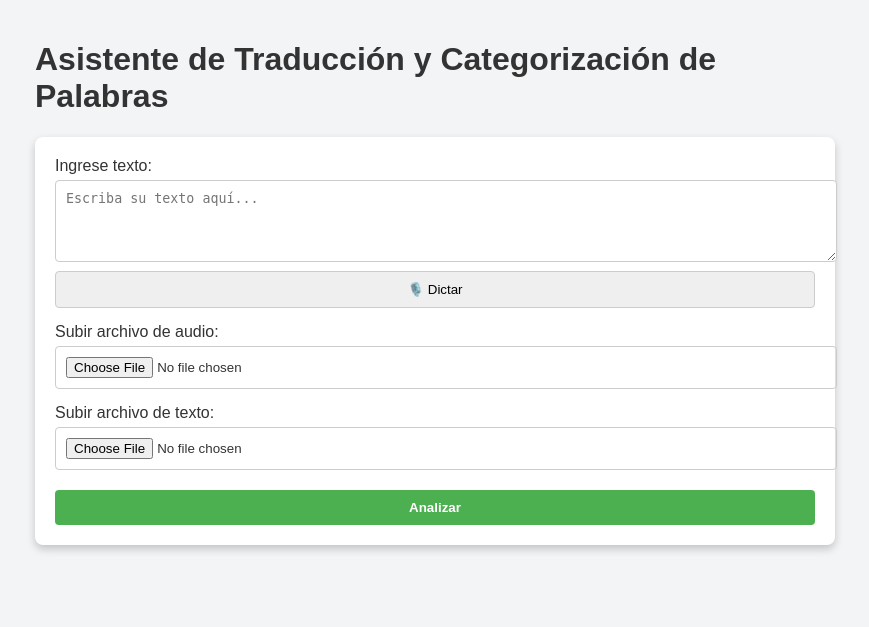
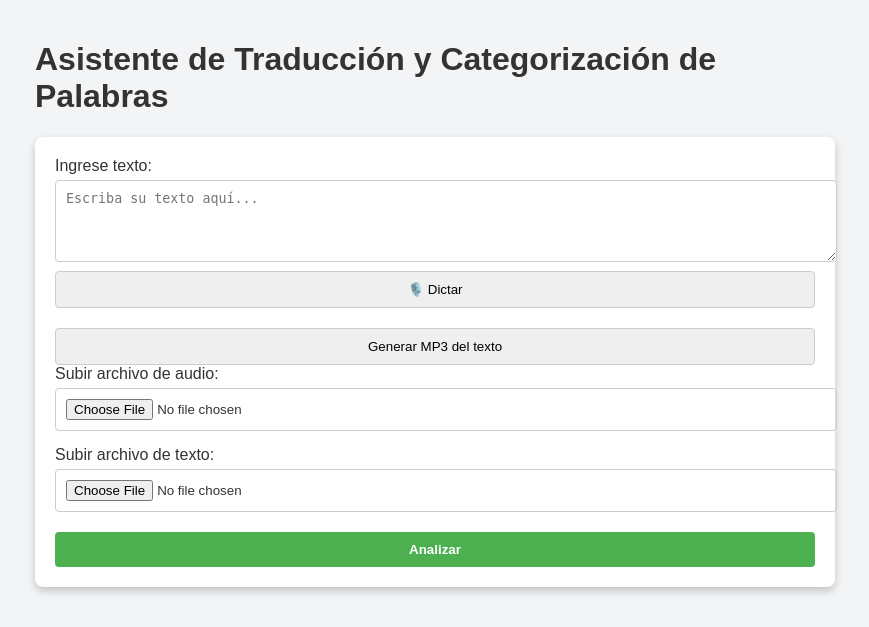
Before and after one commit to alediaz1985/analisis_linguistico, a Django app: page / in a window 1280 px wide. Shown: the top 627 px of the page, without its empty margins (205-1074 px from the left). Run offline with Django 4.2, Linux system fonts and the light colour scheme.

Commit message:
nuevas actualizaciones

```diff
--- a/asistente/templates/asistente/analizar.html
+++ b/asistente/templates/asistente/analizar.html
@@ -17,6 +17,10 @@
                 <textarea id="texto" name="texto" rows="4" cols="50" placeholder="Escriba su texto aquí..."></textarea>
                 <button type="button" onclick="activarDictado()">🎙️ Dictar</button>
             </div>
+
+            <!-- Botón para generar el archivo MP3 -->
+            <button type="button" class="generate-audio-btn" onclick="generarAudio()">Generar MP3 del texto</button>
+            <div id="audio-link" class="audio-link"></div> <!-- Aquí aparecerá el enlace para descargar el MP3 -->
 
             <div class="input-group">
                 <label for="audio">Subir archivo de audio:</label>
@@ -50,6 +54,15 @@
                     <h3>Texto Analizado</h3>
                     <p><strong>Original:</strong> {{ resultado.texto }}</p>
                     <p><strong>Traducido:</strong> {{ resultado.texto_traducido }}</p>
+                </div>
+
+                <div class="result-section">
+                    <h3>Frecuencia de Palabras</h3>
+                    <ul class="frequency-list">
+                        {% for palabra, cantidad in resultado.frecuencia_palabras %}
+                            <li><strong>{{ palabra }}:</strong> {{ cantidad }}</li>
+                        {% endfor %}
+                    </ul>
                 </div>
 
                 <div class="result-section">
@@ -93,6 +106,32 @@
             };
             recognition.start();
         }
+
+        function generarAudio() {
+            const texto = document.getElementById("texto").value;
+            if (!texto) {
+                alert("Por favor, ingrese texto antes de generar el audio.");
+                return;
+            }
+
+            fetch("{% url 'generar_audio_mp3' %}", {
+                method: "POST",
+                headers: {
+                    "Content-Type": "application/x-www-form-urlencoded",
+                    "X-CSRFToken": "{{ csrf_token }}",
+                },
+                body: `texto=${encodeURIComponent(texto)}`
+            })
+            .then(response => response.text())
+            .then(data => {
+                const audioLinkDiv = document.getElementById("audio-link");
+                audioLinkDiv.innerHTML = `<a href="/${data}" target="_blank">Reproducir o Descargar MP3</a>`;
+            })
+            .catch(error => {
+                console.error("Error al generar el audio:", error);
+                alert("Hubo un error al intentar generar el archivo de audio.");
+            });
+        }
     </script>
 </body>
 </html>
--- a/asistente/urls.py
+++ b/asistente/urls.py
@@ -4,4 +4,5 @@ from . import views
 urlpatterns = [
     path('', views.analizar, name='analizar'),
     #path('historial/', views.historial, name='historial'),
+    path('generar_audio_mp3/', views.generar_audio_mp3, name='generar_audio_mp3'),
 ]
--- a/asistente/views.py
+++ b/asistente/views.py
@@ -1,12 +1,16 @@
 import os
-import re  # Asegúrate de que el módulo re esté importado
+import re
 import spacy
 from django.shortcuts import render
 import speech_recognition as sr
 from pydub import AudioSegment
 from googletrans import Translator
+from collections import Counter
 
-# Inicializar el modelo de spacy para español y el traductor de Google
+from gtts import gTTS
+from django.http import HttpResponse
+
+# Inicializar el modelo de spaCy para español y el traductor de Google
 nlp = spacy.load("es_core_news_sm")
 translator = Translator()
 
@@ -50,7 +54,7 @@ def traducir_texto(texto, dest='en'):
     except Exception:
         return texto
 
-# Clasificación de palabras en función de su tipo gramatical usando Spacy
+# Clasificación de palabras en función de su tipo gramatical usando spaCy
 def clasificar_palabras_por_tipo(texto):
     doc = nlp(texto)
     clasificacion = {
@@ -61,7 +65,14 @@ def clasificar_palabras_por_tipo(texto):
     }
     return clasificacion
 
-# Vista principal para traducción y categorización de palabras
+# Contar la frecuencia de cada palabra en el texto
+def contar_frecuencia_palabras(texto):
+    doc = nlp(texto.lower())
+    palabras = [token.text for token in doc if not token.is_punct and not token.is_stop]
+    frecuencia = Counter(palabras).most_common()
+    return frecuencia
+
+# Vista principal para traducción, categorización y frecuencia de palabras
 def analizar(request):
     resultado = {}
     pasos = []  # Lista de pasos a mostrar en la interfaz
@@ -98,4 +109,33 @@ def analizar(request):
         resultado['clasificacion'] = clasificacion
         pasos.append("Clasificación de palabras completada.")
 
+        # Paso 4: Contar Frecuencia de Palabras
+        frecuencia_palabras = contar_frecuencia_palabras(texto)
+        resultado['frecuencia_palabras'] = frecuencia_palabras
+        pasos.append("Conteo de frecuencia de palabras completado.")
+
     return render(request, 'asistente/analizar.html', {'resultado': resultado, 'pasos': pasos})
+
+#generar audio mp3
+
+# Nueva vista para generar el archivo de audio
+def generar_audio_mp3(request):
+    texto = request.POST.get("texto", "")
+    if not texto:
+        return HttpResponse("No se ha proporcionado texto para generar el audio.", status=400)
+
+    # Ruta para el archivo MP3 en la carpeta estática
+    ruta_audio = 'static/asistente/audio/'
+    archivo_mp3 = os.path.join(ruta_audio, 'texto_generado.mp3')
+
+    # Crear la carpeta si no existe
+    if not os.path.exists(ruta_audio):
+        os.makedirs(ruta_audio)
+
+    # Generar el archivo de audio
+    try:
+        tts = gTTS(text=texto, lang='es')
+        tts.save(archivo_mp3)
+        return HttpResponse(archivo_mp3)
+    except Exception as e:
+        return HttpResponse(f"Error al generar el archivo de audio: {e}", status=500)
```
Also changed, not shown: db.sqlite3, 1 other file.
